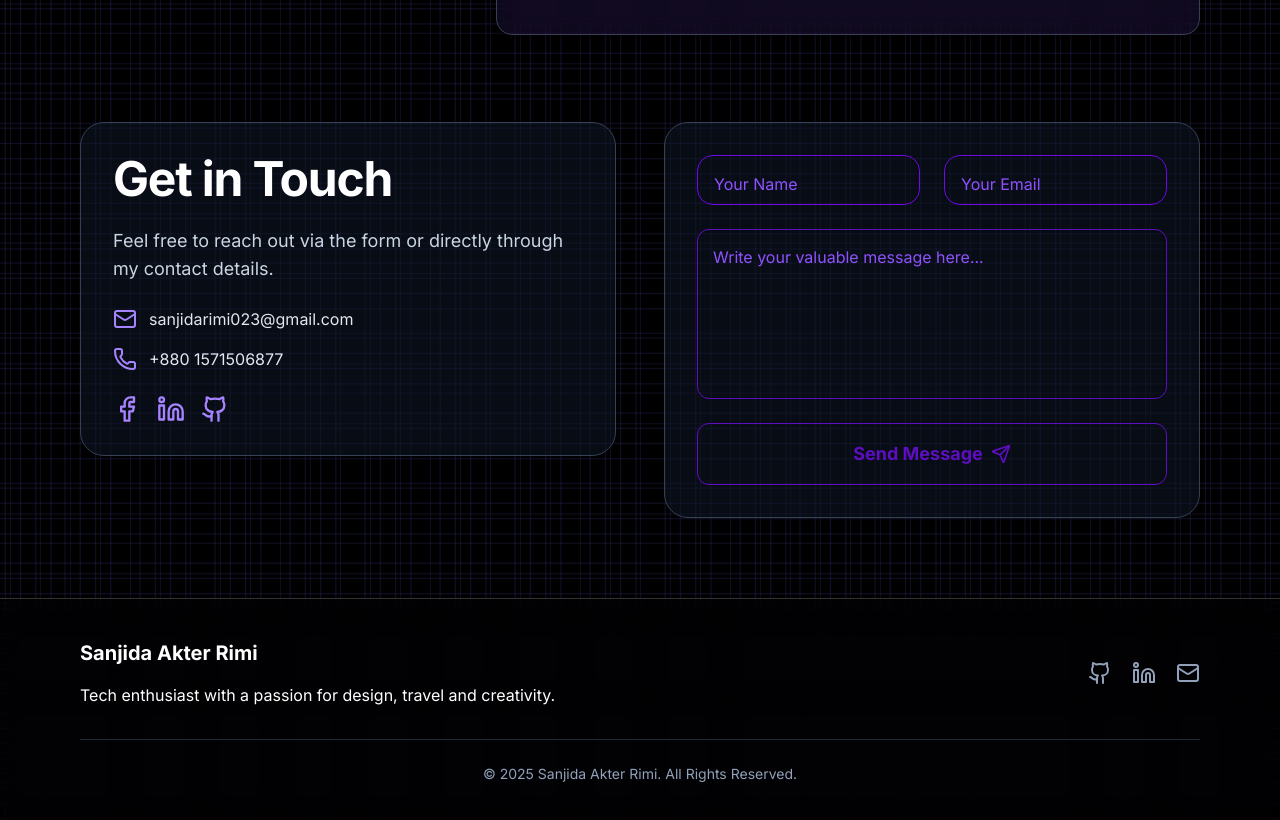
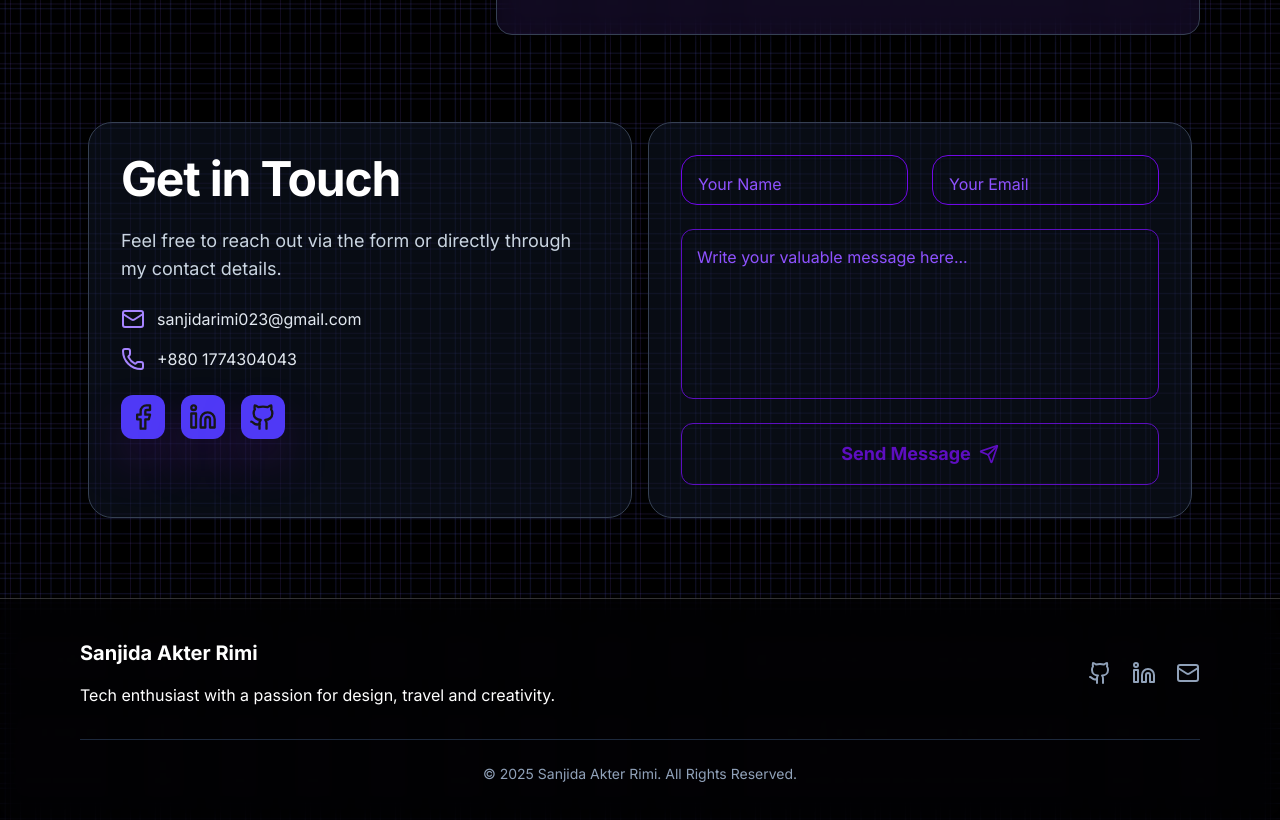
Before and after one commit to sanjidaRimi023/sanjidarimi-nextportfolio, a Next.js app: page / in a window 1280 px wide. Shown: the part 3680-4500 px from the top of the page. Built offline with nearby package versions, Linux system fonts and the light colour scheme.

Commit message:
change contect section icons

```diff
--- a/src/app/components/contact-section.jsx
+++ b/src/app/components/contact-section.jsx
@@ -4,6 +4,7 @@ import emailjs from "@emailjs/browser";
 import toast, { Toaster } from "react-hot-toast";
 import { motion } from "framer-motion";
 import { Mail, Phone, Send, Facebook, Linkedin, Github } from "lucide-react";
+import Link from "next/link";
 
 const FormField = ({
   name,
@@ -32,6 +33,20 @@ const FormField = ({
     </label>
   </div>
 );
+const socialLinks = [
+  {
+    href: "https://www.facebook.com/sanjida.rimi.123653",
+    Icon: Facebook,
+  },
+  {
+    href: "https://www.linkedin.com/in/sanjida-akter-rimi711909/",
+    Icon: Linkedin,
+  },
+  {
+    href: "https://github.com/sanjidaRimi023",
+    Icon: Github,
+  },
+];
 
 export default function Contact() {
   const [form, setForm] = useState({ name: "", email: "", message: "" });
@@ -95,7 +110,7 @@ export default function Contact() {
         }}
       />
 
-      <div className="container mx-auto grid lg:grid-cols-2 gap-12 items-start">
+      <div className="grid md:grid-cols-2 gap-4 px-2">
         <motion.div
           className="p-8 rounded-3xl space-y-6 bg-gray-900/50 border border-gray-700"
           initial={{ opacity: 0, x: -50 }}
@@ -117,30 +132,19 @@ export default function Contact() {
             </div>
             <div className="flex items-center space-x-3">
               <Phone className="w-6 h-6 text-violet-400" />
-              <span className="text-slate-200">+880 1571506877</span>
+              <span className="text-slate-200">+880 1774304043</span>
             </div>
             <div className="flex space-x-4 mt-6">
-              <a
-                href="https://www.facebook.com/sanjida.rimi.123653"
-                target="_blank"
-                rel="noreferrer"
-              >
-                <Facebook className="w-7 h-7 text-violet-400 hover:text-violet-300" />
-              </a>
-              <a
-                href="https://www.linkedin.com/in/sanjida-akter-rimi711909/"
-                target="_blank"
-                rel="noreferrer"
-              >
-                <Linkedin className="w-7 h-7 text-violet-400 hover:text-violet-300" />
-              </a>
-              <a
-                href="https://github.com/sanjidaRimi023"
-                target="_blank"
-                rel="noreferrer"
-              >
-                <Github className="w-7 h-7 text-violet-400 hover:text-violet-300" />
-              </a>
+              {socialLinks.map(({ href, Icon }, index) => (
+                <Link
+                  key={index}
+                  href={href}
+                  target="_blank"
+                  className="bg-indigo-600 p-2 rounded-xl shadow-2xl shadow-purple-800 hover:scale-120 duration-200"
+                >
+                  <Icon className="w-7 h-7" />
+                </Link>
+              ))}
             </div>
           </div>
         </motion.div>
```
